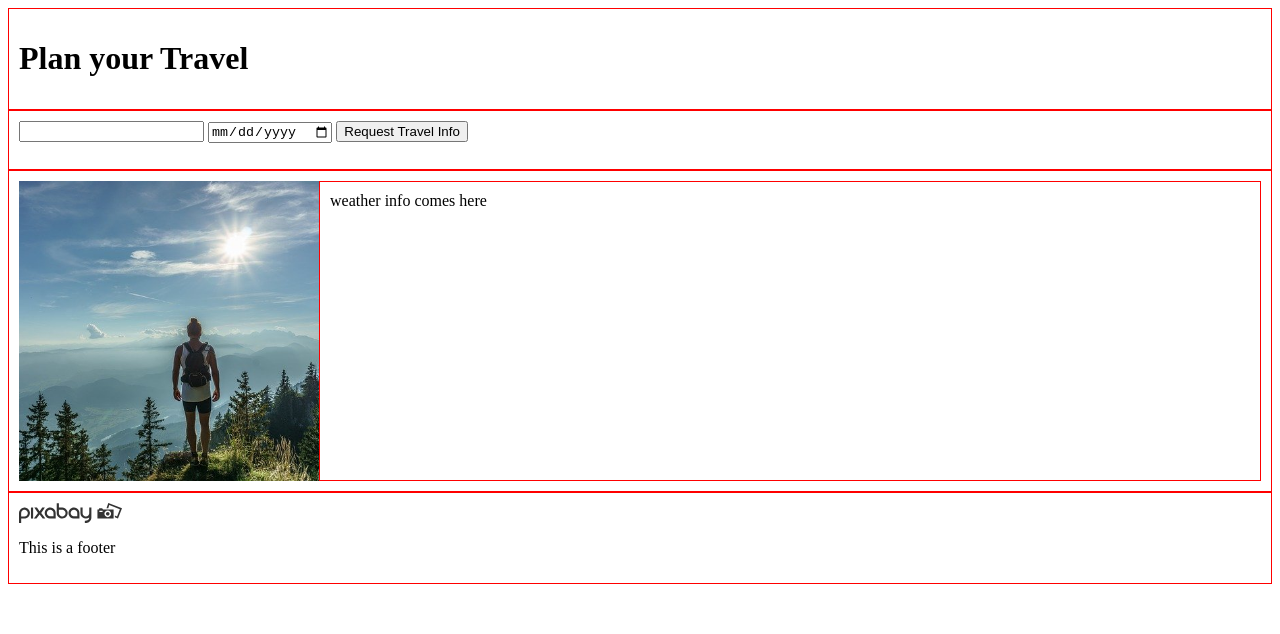
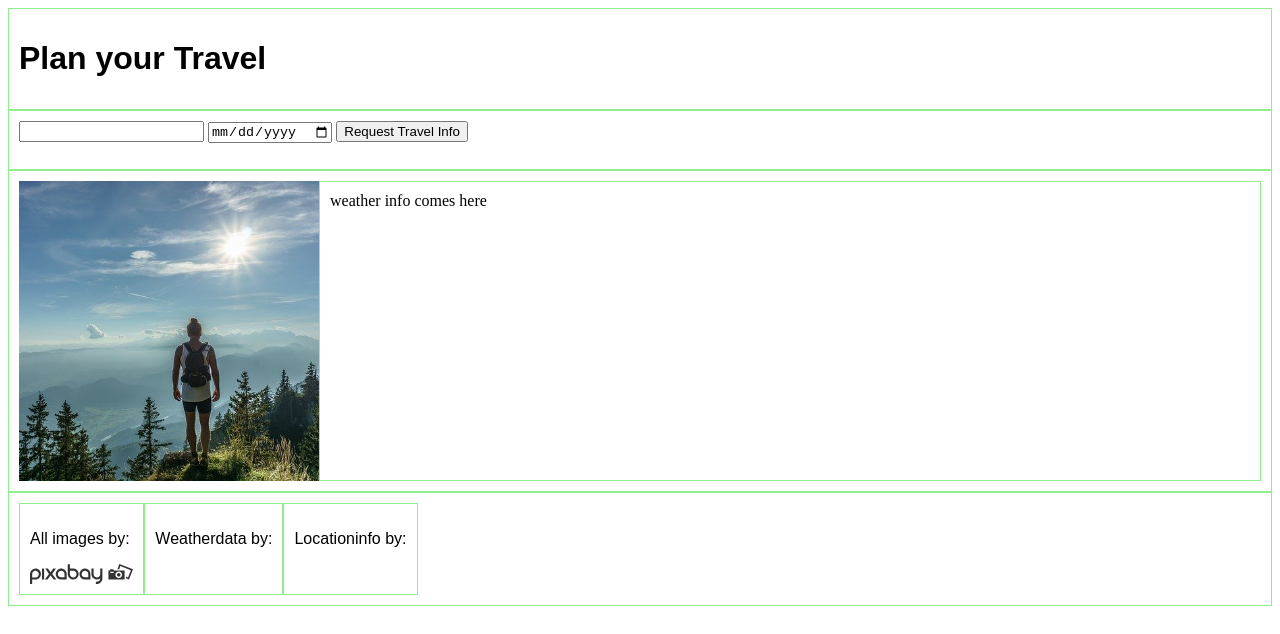
Before and after one commit to fabcgn/project-travel-app, a website built with webpack: page src/client/views/index.html in a window 1280 px wide. Built offline with nearby package versions, Linux system fonts and the light colour scheme.

Commit message:
sytling,

```diff
--- a/src/client/index.js
+++ b/src/client/index.js
@@ -2,6 +2,7 @@
 
 import './styles/base.scss'
 import './styles/form.scss'
+import './styles/footer.scss'
 
 
 // export {handleSubmit}
--- a/src/client/js/updateImage.js
+++ b/src/client/js/updateImage.js
@@ -3,7 +3,7 @@ let featureImg = document.getElementById("cityPic").src
 const exchangeImg = (frame, image) => {
     setTimeout(() => {
         document.getElementById(frame).src = image
-    }, 1000);
+    }, 3000); // TODO: Delete Delay later
 
 }
 
--- a/src/client/styles/base.scss
+++ b/src/client/styles/base.scss
@@ -1,6 +1,11 @@
 div, section, header, footer {
-    border: thin red solid;
+    border: thin lightgreen solid;
     padding: 10px;
+}
+
+p, h1, h2, h3,
+h4, h5, h6 {
+    font-family: Arial, Helvetica, sans-serif;
 }
 
 .col {
@@ -19,7 +24,3 @@ div, section, header, footer {
     height: 300px;
     object-fit: cover;
 }
-
-.srcLogo {
-    height: 20px;
-}
--- /dev/null
+++ b/src/client/styles/footer.scss
@@ -0,0 +1,8 @@
+footer {
+    display: flex;
+    flex-direction: row;
+}
+
+.srcLogo {
+    height: 20px;
+}
--- a/src/client/views/index.html
+++ b/src/client/views/index.html
@@ -20,8 +20,16 @@
         <div id="weatherInfo" class="col">weather info comes here</div>
     </section>
     <footer>
-        <a href="https://pixabay.com/" target="_blank"><img src="/src/client/media/logos/pixabay.svg" alt="All Pictures by Pixabay" class="srcLogo"></a>
-        <p>This is a footer</p>
+        <div id="imageRef">
+            <p>All images by:</p>
+            <a href="https://pixabay.com/" target="_blank"><img src="/src/client/media/logos/pixabay.svg" alt="All Pictures by Pixabay" class="srcLogo"></a>
+        </div>
+        <div id="weaterRef">
+            <p>Weatherdata by:</p>
+        </div>
+        <div id="locationRef">
+            <p>Locationinfo by:</p>
+        </div>
     </footer>
 
 </body>
```
